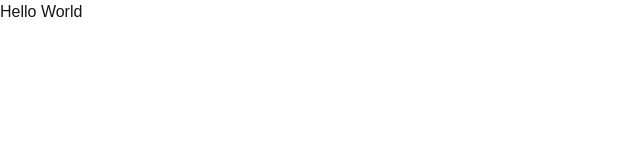
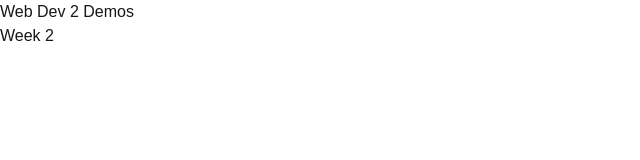
Before and after one commit to TTMac135/cprg306-demos, a Next.js app: page / in a window 1280 px wide. Shown: the top 160 px of the page, without its empty margins (0-640 px from the left). Built offline with nearby package versions, Linux system fonts and the light colour scheme.

Commit message:
Complete Week 2 Demo

```diff
--- a/app/page.js
+++ b/app/page.js
@@ -1,3 +1,15 @@
+import Link from 'next/link';
+
 export default function Page() {
-  return <main>Hello World</main>;
+  return (
+  <main>
+    <h1>Web Dev 2 Demos</h1>
+
+    <ul>
+      <li>
+        <Link href="week-2">Week 2</Link>
+      </li>
+    </ul>
+  </main>
+  );
 }
--- /dev/null
+++ b/app/week-2/heading.js
@@ -0,0 +1,3 @@
+export default function Heading() {
+  return <h1>Week 2</h1>;
+}
--- /dev/null
+++ b/app/week-2/page.js
@@ -0,0 +1,13 @@
+import Heading from "./heading.js";
+
+export default function Page() {
+    let a = 5;
+    let b = 10;
+
+    return (
+        <main>
+            <Heading />
+            <p>This sum of a + b is {a + b}.</p>
+        </main>
+    );
+}
```
